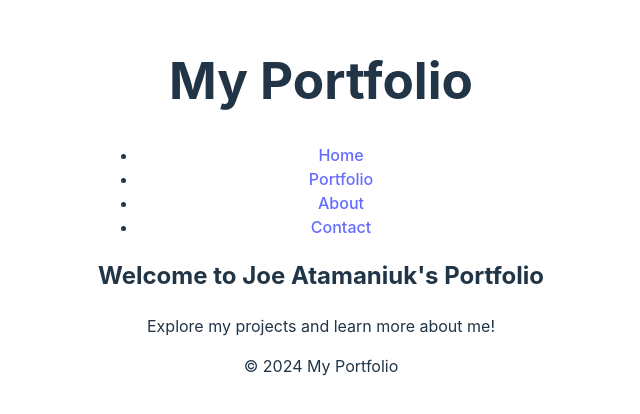
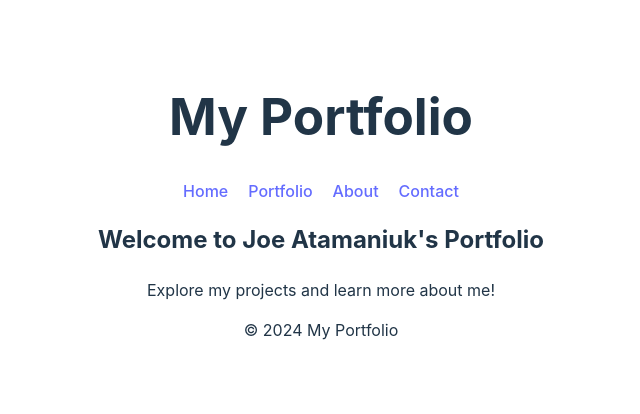
Before and after one commit to kurlee710/react-portfolio-project, a React (Vite) app: page / in a window 1280 px wide. Shown: the part 194-608 px from the top of the page, without its empty margins (319-959 px from the left). Built offline with nearby package versions, Linux system fonts and the light colour scheme.

Commit message:
added style to ul in nav

```diff
--- a/src/components/Navigation.jsx
+++ b/src/components/Navigation.jsx
@@ -4,7 +4,15 @@ import { Link } from "react-router-dom";
 const Navigation = () => {
   return (
     <nav>
-      <ul>
+      <ul
+        style={{
+          listStyleType: "none",
+          padding: 0,
+          display: "flex",
+          justifyContent: "center", // This centers the navigation links
+          gap: "20px",
+        }}
+      >
         <li>
           <Link to="/">Home</Link>
         </li>
```
